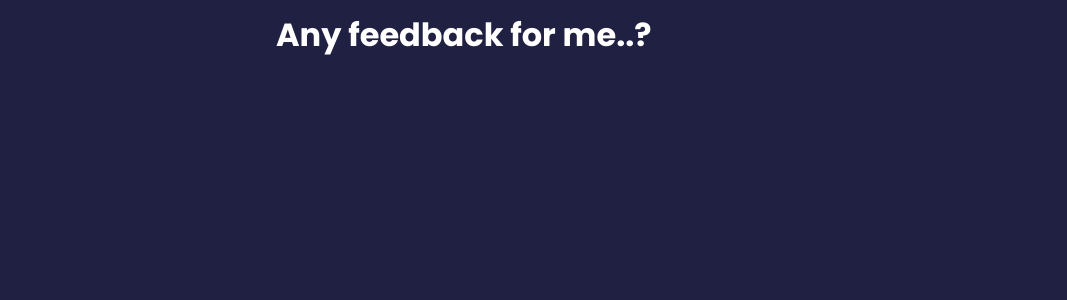
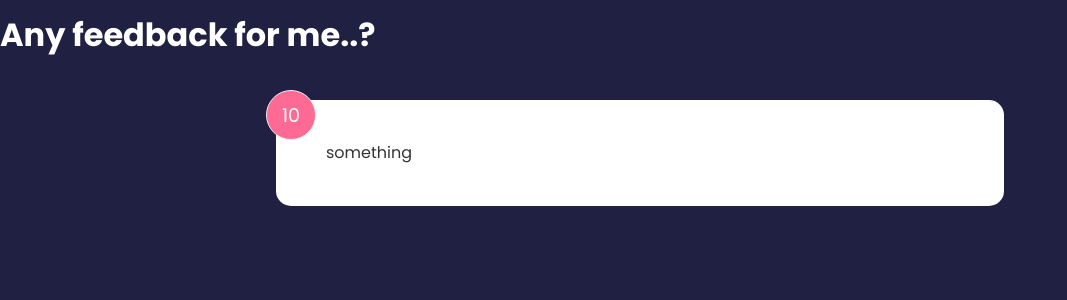
Before and after one commit to adityajoshigit/feedback-app-react, a React (Create React App) app: page / in a window 1280 px wide. Shown: the top 300 px of the page, without its empty margins (0-1067 px from the left). Built offline with nearby package versions, Linux system fonts and the light colour scheme.

Commit message:
segregated feedbacks data into a separate folder

```diff
--- a/src/App.js
+++ b/src/App.js
@@ -1,51 +1,24 @@
+import { useState } from "react";
+import FeedbackItem from "./components/FeedbackItem";
 import Header from "./components/Header";
+import feedbacks from "./data/feedbackData";
 
 function App() {
 
-  const allFeedbacks = [
-    {
-      id: 1,
-      rating: 10,
-      description: 'Informative content, undoubtedly one of the best courses I have ever followed. Thanks!',
-      author: {
-        firstName: 'John',
-        lastName: 'Doe'
-      }
-    },
-    {
-      id: 2,
-      rating: 8,
-      description: 'Good, mid size course for beginners and intermediate developers. Would like to know more about advanced courses.',
-      author: {
-        firstName: 'Jane',
-        lastName: 'Doe'
-      }
-    },
-    {
-      id: 3,
-      rating: 6,
-      description: 'A little difficult for me as I am not very well versed with ES6+ features. I was expecting to learn those in this course but it is not included. Otherwise, a decent course.',
-      author: {
-        firstName: 'Ronald',
-        lastName: 'McGill'
-      }
-    },
-    {
-      id: 4,
-      rating: 7,
-      description: 'Good first course to start your React JS journey with. Still expecting some advanced level content. However, I like the fact that it is practical course with demonstrations.',
-      author: {
-        firstName: 'Ben',
-        lastName: 'Grover'
-      }
-    },
-  ];
+  const [allFeedbacks, setAllFeedbacks] = useState(feedbacks);
 
   return (
-    <div className='container'>
+    <>
       <Header headerTitle={'Any feedback for me..?'}/>
-
-    </div>
+      <div className='container'>
+        <FeedbackItem item={{id: 1, description: 'something', rating: 10}} />
+        {/* {
+          allFeedbacks.forEach(feedbackItem => {
+            return <FeedbackItem item={feedbackItem} key={feedbackItem.id} />;
+          })
+        } */}
+      </div>
+    </>
   );
 }
 
--- /dev/null
+++ b/src/data/feedbackData.js
@@ -0,0 +1,40 @@
+const feedbacks = [
+    {
+      id: 1,
+      rating: 10,
+      description: 'Informative content, undoubtedly one of the best courses I have ever followed. Thanks!',
+      author: {
+        firstName: 'John',
+        lastName: 'Doe'
+      }
+    },
+    {
+      id: 2,
+      rating: 8,
+      description: 'Good, mid size course for beginners and intermediate developers. Would like to know more about advanced courses.',
+      author: {
+        firstName: 'Jane',
+        lastName: 'Doe'
+      }
+    },
+    {
+      id: 3,
+      rating: 6,
+      description: 'A little difficult for me as I am not very well versed with ES6+ features. I was expecting to learn those in this course but it is not included. Otherwise, a decent course.',
+      author: {
+        firstName: 'Ronald',
+        lastName: 'McGill'
+      }
+    },
+    {
+      id: 4,
+      rating: 7,
+      description: 'Good first course to start your React JS journey with. Still expecting some advanced level content. However, I like the fact that it is practical course with demonstrations.',
+      author: {
+        firstName: 'Ben',
+        lastName: 'Grover'
+      }
+    }
+  ];
+
+export default feedbacks;
```
